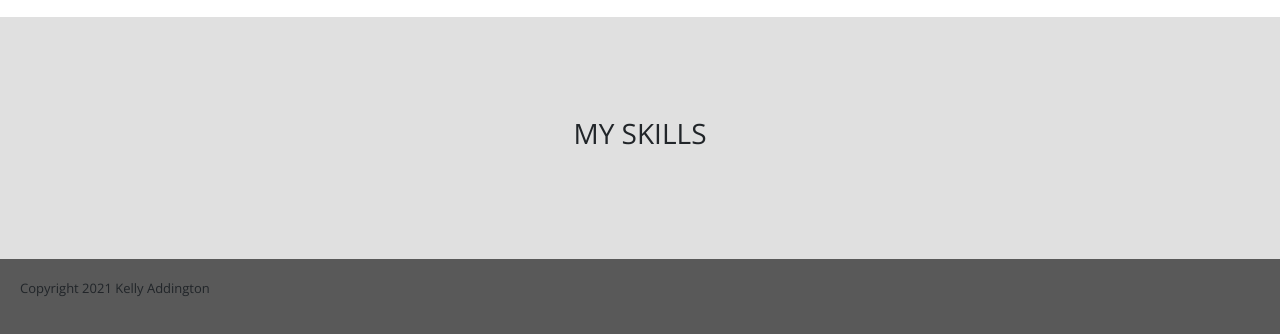
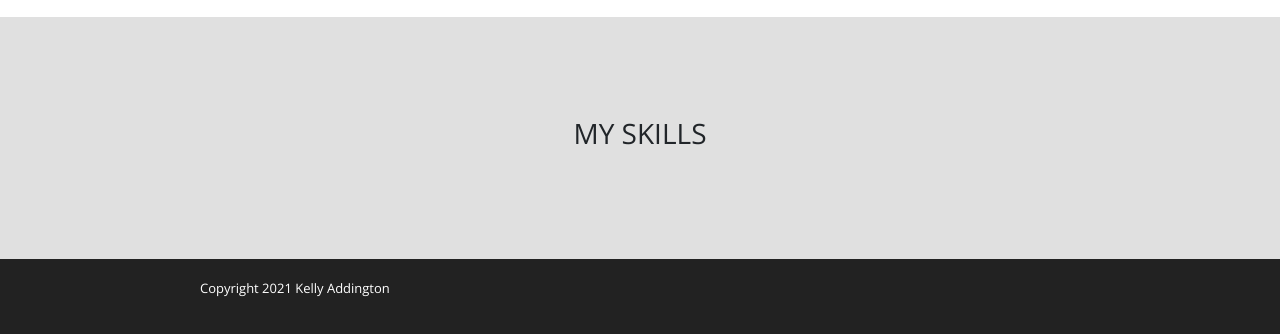
Before and after one commit to addingtonkel/KAUXPortfolio2021, a plain HTML site: page index.html in a window 1280 px wide. Shown: the part 895-1229 px from the top of the page. Drawn offline with nearby package versions, Linux system fonts and the light colour scheme.

Commit message:
3rd. Update 10/04/21

```diff
--- a/css/index.css
+++ b/css/index.css
@@ -106,9 +106,14 @@ a {
 }
 
 .footer {
-    background-color: #595959;
-    padding: 20px;
+    background-color: #222222;
+    color: white;
 }
+
+.footerContent {
+    padding: 20px 200px 20px 200px;
+}
+
 
 /* Media Queries */
 
--- a/index.html
+++ b/index.html
@@ -114,7 +114,7 @@
 	<footer>
 		<div class="footer container-fluid">
 			<div class="row">
-				<div class="col">
+				<div class="footerContent">
 					<p>Copyright 2021 Kelly Addington</p>
 				</div>
 			</div>
```
